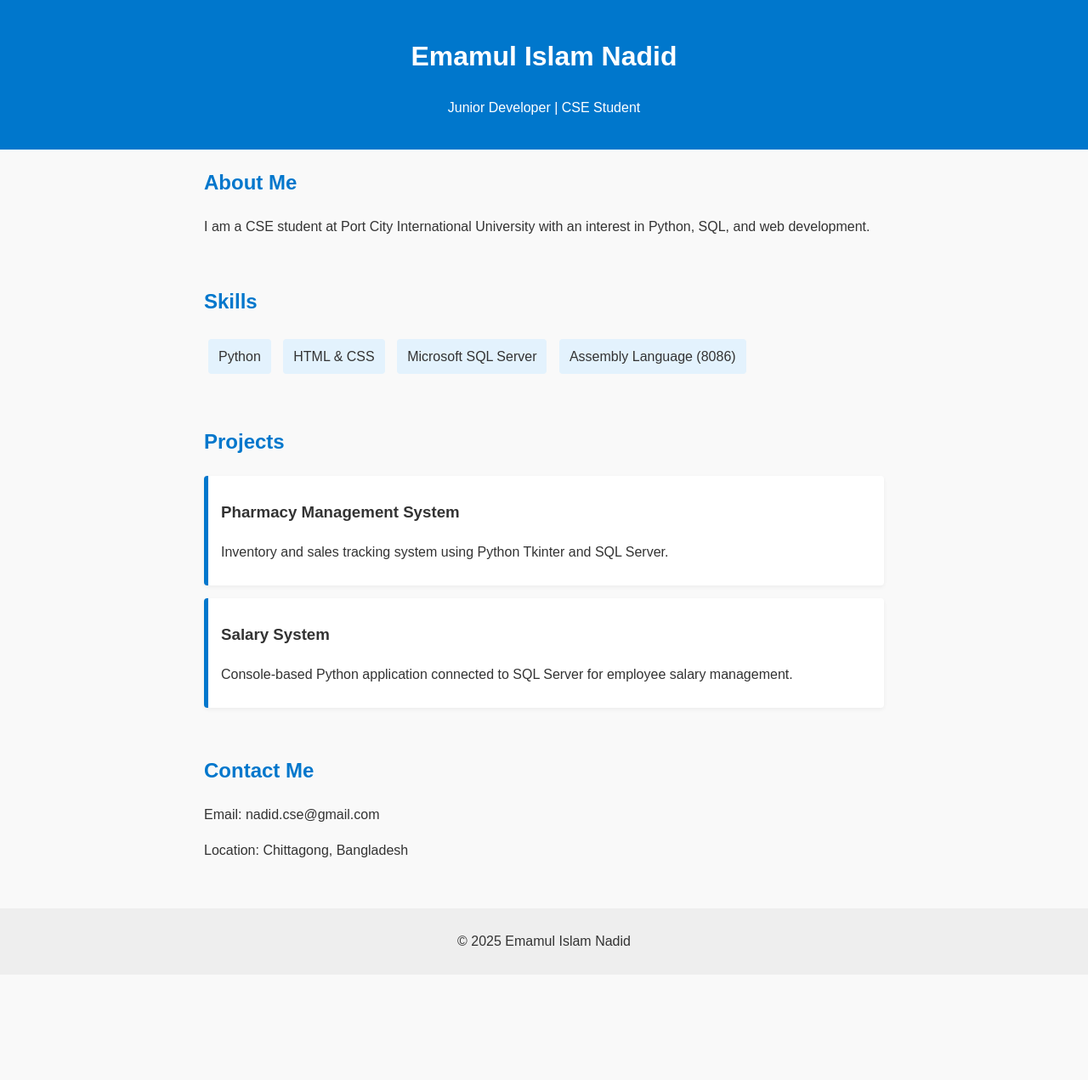
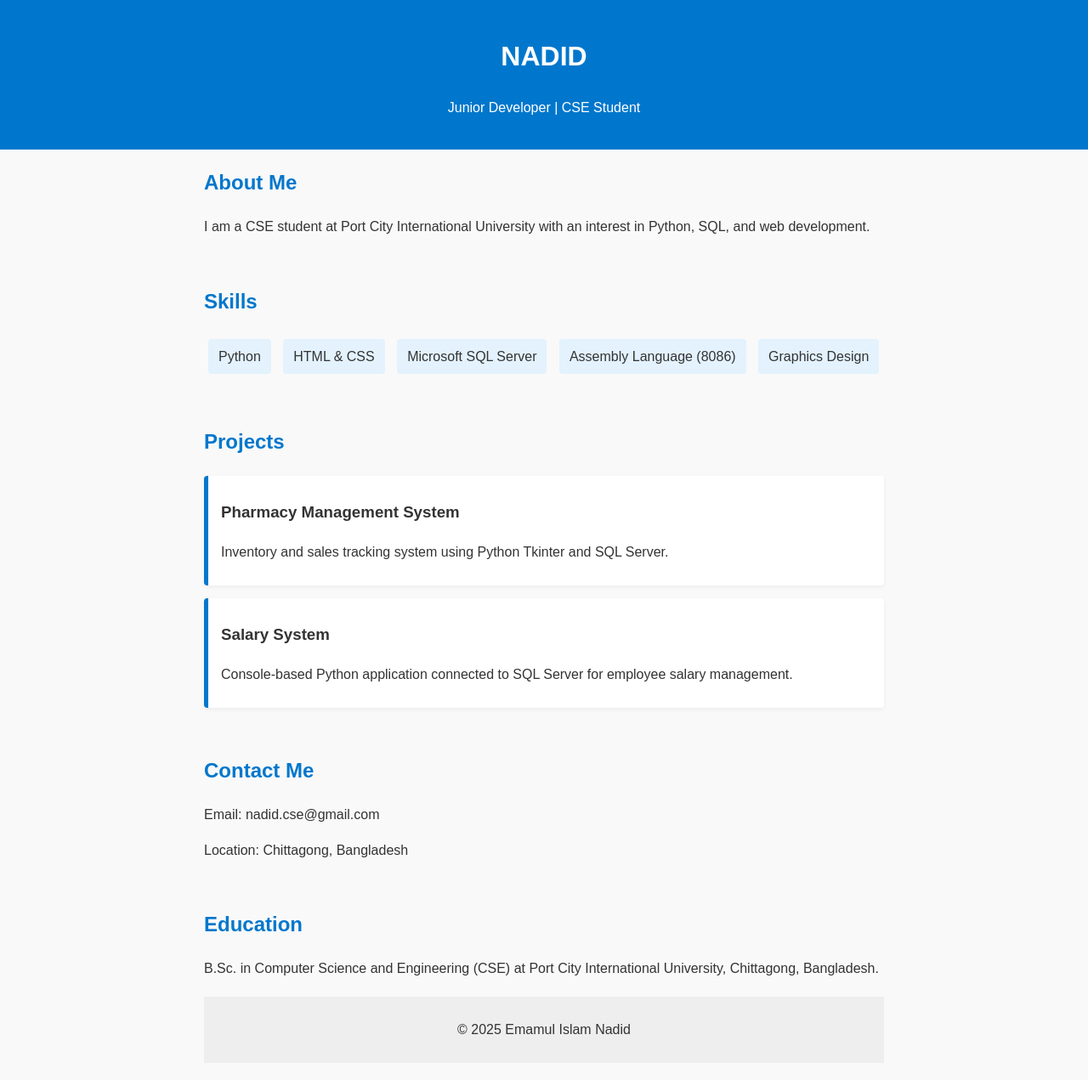
Before and after one commit to emamulislamnadid/my-simple-website, a plain HTML site: page index.html in a window 1280 px wide. Shown: the whole page at 85% size. Before the commit the page ends 1147 px from the top, so only its background shows below. Drawn offline with Linux system fonts and the light colour scheme.

Commit message:
add education

```diff
--- a/index.html
+++ b/index.html
@@ -8,7 +8,7 @@
 </head>
 <body>
   <header>
-    <h1>Emamul Islam Nadid</h1>
+    <h1>NADID</h1>
     <p>Junior Developer | CSE Student</p>
   </header>
 
@@ -24,6 +24,7 @@
       <li>HTML & CSS</li>
       <li>Microsoft SQL Server</li>
       <li>Assembly Language (8086)</li>
+      <li>Graphics Design</li>
     </ul>
   </section>
 
@@ -45,6 +46,10 @@
     <p>Location: Chittagong, Bangladesh</p>
   </section>
 
+  <section class="education">
+    <h2>Education</h2>
+    <p>B.Sc. in Computer Science and Engineering (CSE) at Port City International University, Chittagong, Bangladesh.</p>
+
   <footer>
     <p>&copy; 2025 Emamul Islam Nadid</p>
   </footer>
```
